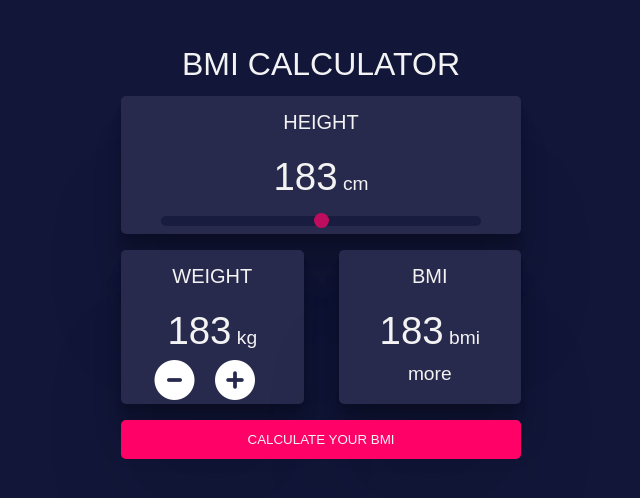
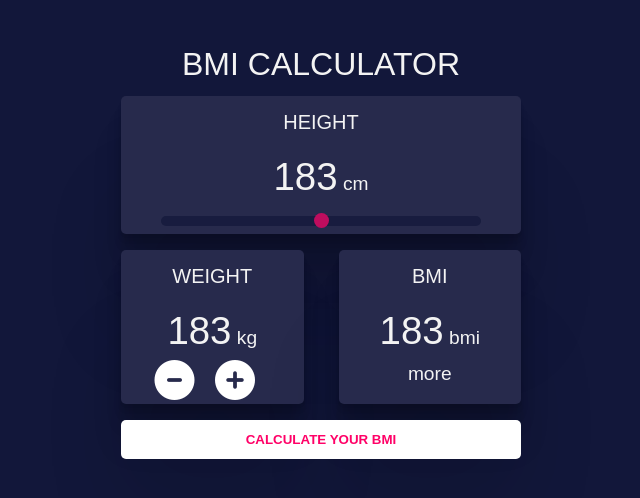
Before and after one commit to fstipo/BMI-calculator, a plain HTML site: page index.html in a window 1280 px wide. In both pictures the pointer is over the button "CALCULATE YOUR BMI". Shown: the whole page, without its empty margins (319-959 px from the left). Drawn offline with Linux system fonts and the light colour scheme.

Commit message:
add hover style on btns

```diff
--- a/style.css
+++ b/style.css
@@ -97,11 +97,24 @@ button {
     background-color: #FF0167;
 }
 
+button:hover,
+button:focus {
+    background-color: #fff;
+    color: #FF0167;
+    font-weight: 600;
+}
+
 .fas {
     color: white;
     font-size: 40px;
     padding-right: 15px;
     /* text-shadow: 0 0 5px #12173A; */
+}
+
+.fas:hover,
+.fas:focus {
+    color: #c1c1f1;
+    /* background-color: #fff; */
 }
 
 
```
